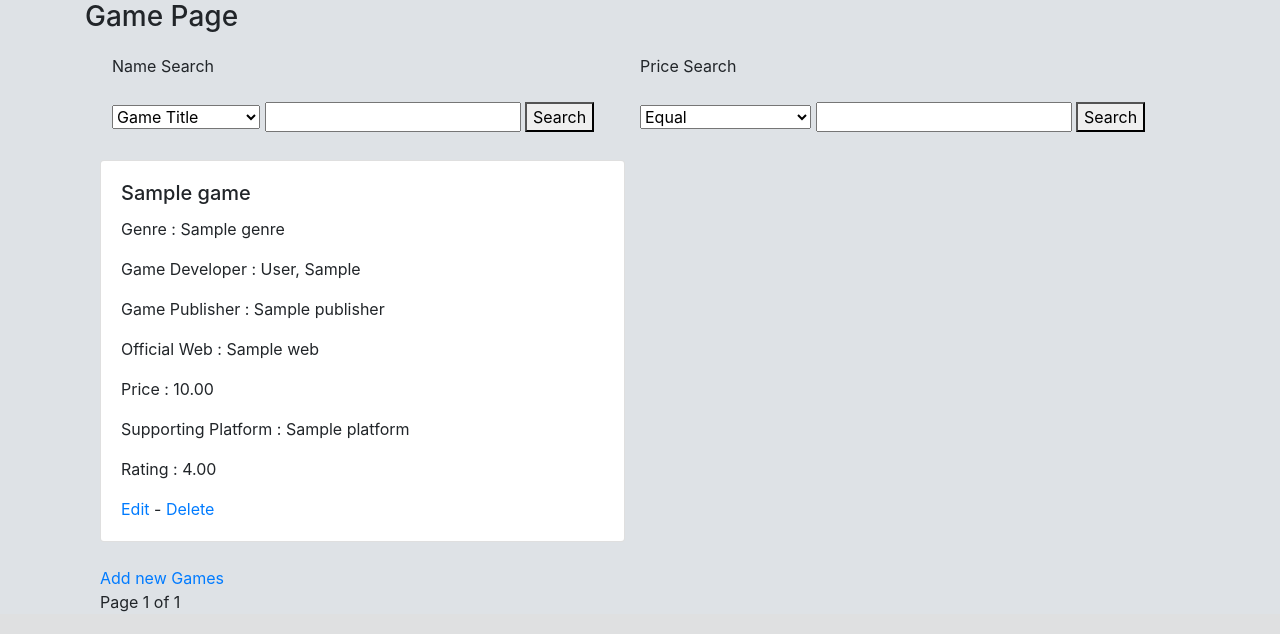
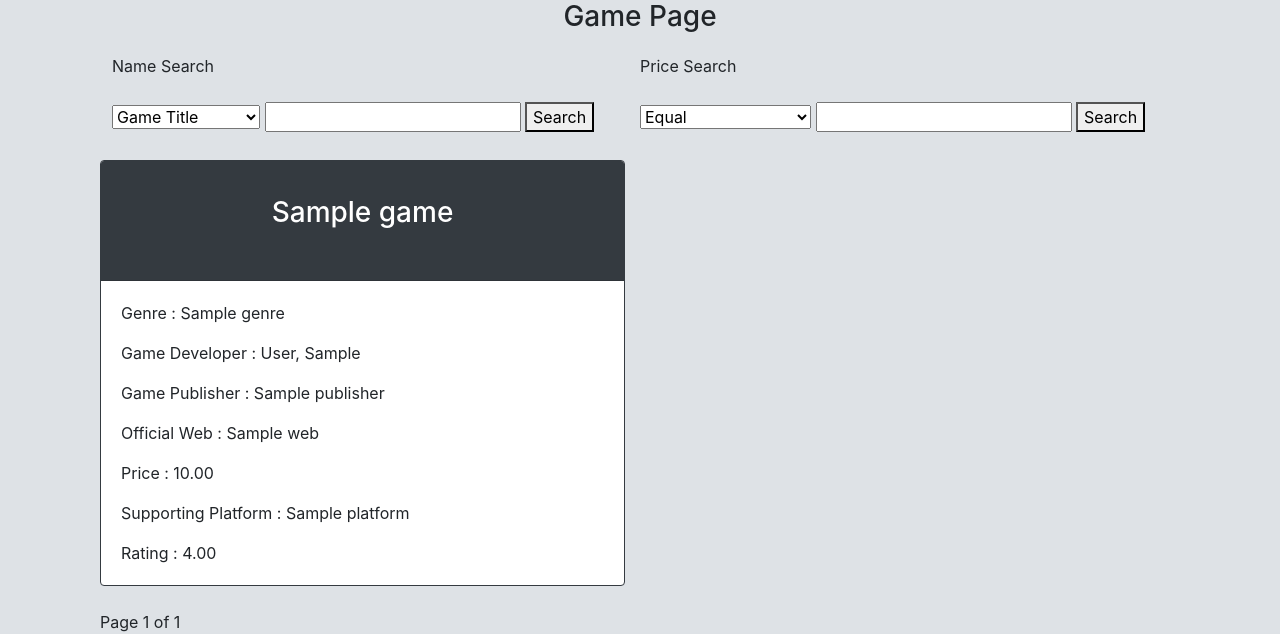
Before and after one commit to Jasson-Reynaldo/Final_SSWP_GameStation, a Django app: page /game in a window 1280 px wide. Shown: the part 250-884 px from the top of the page. Before the commit the page ends 862 px from the top, so only its background shows below. Run offline with Django 3.2, Linux system fonts and the light colour scheme; tables that the repository leaves empty hold one stand-in row (values such as "Sample post"); some web fonts are replaced.

Commit message:
updating feature for game and platform page, only authenticated user can add, edit, update

```diff
--- a/GameStation/GameList/templates/game/index.html
+++ b/GameStation/GameList/templates/game/index.html
@@ -3,7 +3,7 @@
 {% block title %}<title>Game Page</title>{% endblock %}
 
 {% block content %}
-<h3> Game Page </h3>
+<h3 style="text-align: center;"> Game Page </h3>
 <div class="col-12">
     <form method="post" action="">
         {% csrf_token %}
@@ -43,9 +43,11 @@
             <div class="row row-cols-1 row-cols-md-2">
                 {% for game in page_obj %}
                 <div class="col mb-4">
-                    <div class="card">
+                    <div class="card border-dark h-100">
+                        <div class="card-header text-center bg-dark text-white" style="height: 120px; padding-top: 35px;">
+                            <h3 class="card-title">{{ game }}</h3>
+                        </div>
                         <div class="card-body">
-                        <h5 class="card-title">{{ game }}</h5>
                             <p class="card-text">Genre : {{ game.genre.all|join:' | ' }}</p>
                             <p class="card-text">Game Developer : {{ game.developer }}</p>
                             <p class="card-text">Game Publisher : {{ game.publisher }}</p>
@@ -53,14 +55,20 @@
                             <p class="card-text">Price : {{ game.price }}</p>
                             <p class="card-text">Supporting Platform : {{ game.platform.all|join:' | ' }}</p>
                             <p class="card-text">Rating : {{ game.rating }}</p>
+                        </div>
+                        {% if user.is_authenticated %}
+                        <div class="card-footer">
                             <a href="{% url 'edit_game' game.id %}">Edit</a> - <a href="{% url 'delete_game' game.id %}">Delete</a>
                         </div>
+                        {% endif %}
                     </div>
                 </div>
                 {% endfor %}
             </div>
         <div>
+            {% if user.is_authenticated %}
             <a href="{% url 'add_game' %}">Add new Games</a>
+            {% endif %}
         </div>
         <div class="pagination">
             <span class="step-links">
```
Also changed, not shown: GameStation/GameList/templates/platform/index.html (+7 -3 lines). Lines whose indentation alone changed are shown as unchanged.
